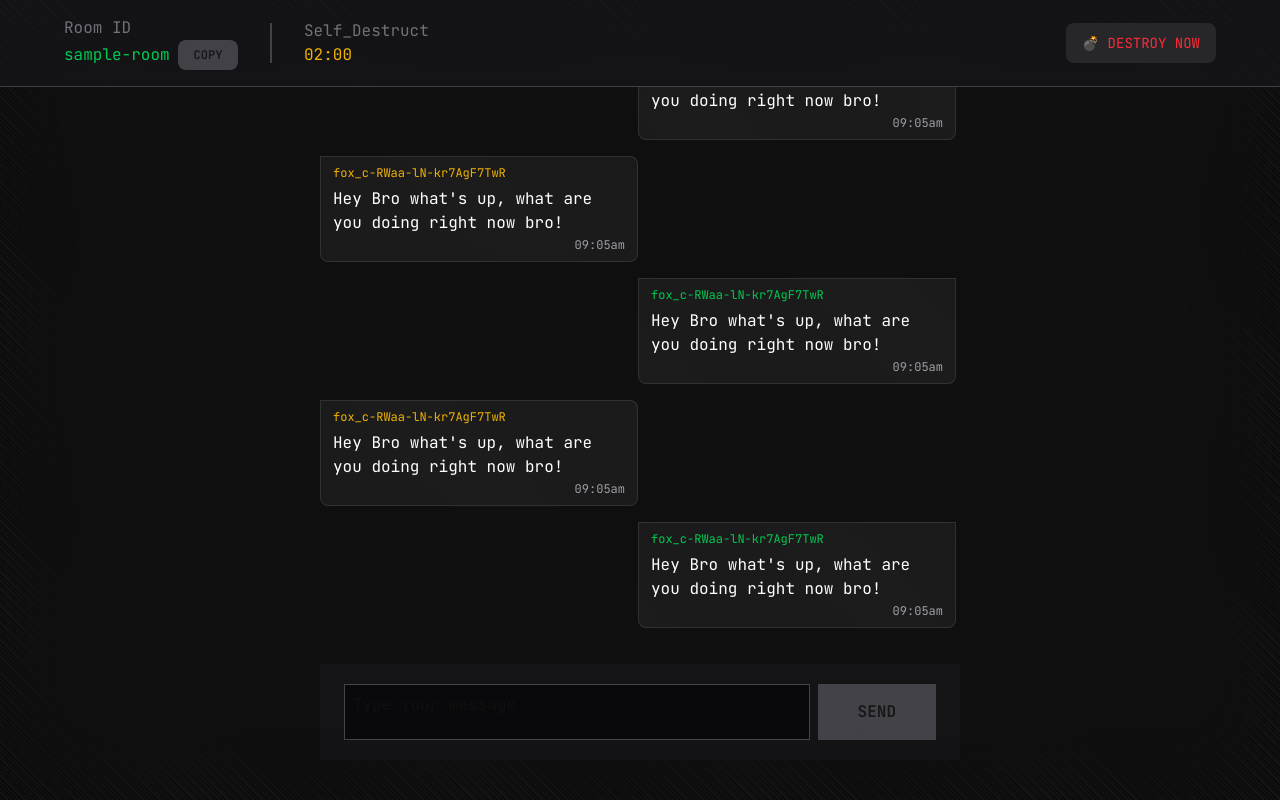
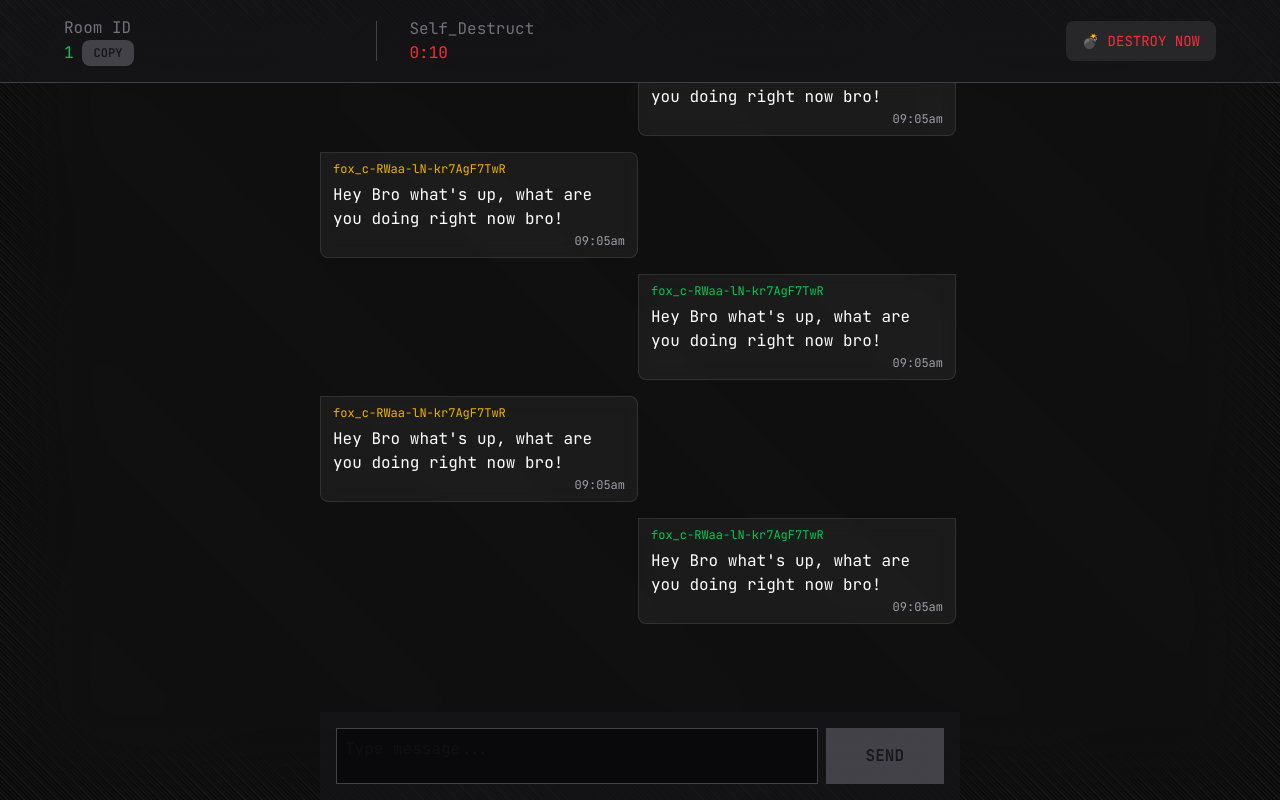
Before and after one commit to devSubham35/private-realtime-chat, a Next.js app: page /chat-room/1 in a window 1280 px wide. Built offline with nearby package versions, Linux system fonts and the light colour scheme.

Commit message:
ft: improve ui and some utility functionality

```diff
--- a/src/app/chat-room/[roomId]/page.tsx
+++ b/src/app/chat-room/[roomId]/page.tsx
@@ -1,4 +1,4 @@
-import ChatUI from "@/components/ChatUI"
+import ChatUI from "@/app/components/ChatUI"
 
 const Chatpage = () => {
     return (
--- a/src/components/ChatHeader.tsx
+++ b/src/app/components/ChatHeader.tsx
@@ -1,12 +1,15 @@
 "use client";
 
+import { formatTimeRemaining } from "@/lib/helper";
 import { useState } from "react";
 
-const ChatHeader = () => {
+const ChatHeader = ({ roomId }: { roomId: string }) => {
 
-    const [roomId] = useState<string>("sample-room");
     const [copyText, setCopyText] = useState<string>("COPY");
+    const [timeRemaining, setTimeRemaining] = useState<number | null>(10);
 
+
+    /// to copy the room link
     const handleCopy = async () => {
         try {
             await navigator.clipboard.writeText(`http://localhost:3000/chat-room/${roomId}`);
@@ -24,7 +27,7 @@ const ChatHeader = () => {
             px-4 sm:px-6 md:px-10 lg:px-16 py-4 gap-4 lg:gap-0
         ">
             {/* ROOM ID */}
-            <div>
+            <div className="lg:w-100">
                 <h4 className="text-zinc-500 text-sm sm:text-base">Room ID</h4>
                 <div className="flex items-center gap-2">
                     <h4 className="text-green-500 text-[14px] sm:text-[16px] break-all whitespace-nowrap">
@@ -32,11 +35,11 @@ const ChatHeader = () => {
                     </h4>
                     <button
                         onClick={handleCopy}
-                        className="
-                                px-3 sm:px-4 py-1.5 bg-zinc-500/50 hover:bg-zinc-500/40
-                                font-semibold cursor-pointer text-[11px] sm:text-[12px]
-                                rounded-lg active:scale-95 transition-transform
-                                "
+                        className={`
+                                px-2 sm:px-3 py-1 font-semibold cursor-pointer
+                                text-[10px] sm:text-[12px] rounded-lg active:scale-95
+                                transition-all duration-200 bg-zinc-500/50 hover:bg-zinc-500/40
+                                ${copyText === "COPIED!" ? "text-green-500" : ""}`}
                     >
                         {copyText}
                     </button>
@@ -48,8 +51,11 @@ const ChatHeader = () => {
             <div className="flex items-center justify-between w-full">
                 <div>
                     <h4 className="text-zinc-500 text-sm sm:text-base">Self_Destruct</h4>
-                    <h4 className="text-yellow-500 text-[14px] sm:text-[16px]">
-                        02:00
+                    <h4 className={`
+                    text-[14px] sm:text-[16px]
+                    ${timeRemaining !== null && Number(timeRemaining) < 60 ? "text-red-500" : "text-yellow-500"}
+                    `}>
+                        {timeRemaining ? formatTimeRemaining(timeRemaining) : "_ _:_ _"}
                     </h4>
                 </div>
 
--- a/src/components/ChatInput.tsx
+++ b/src/app/components/ChatInput.tsx
@@ -41,8 +41,8 @@ const ChatInput = ({ value, onChange, handleSend }: ChatInputProps) => {
     };
 
     return (
-        <div className="w-full absolute bottom-0 lg:bottom-10 left-0 flex items-center justify-center">
-            <div className="w-full lg:w-[90%] xl:w-1/2 h-full flex items-end gap-2 bg-zinc-900/60 px-2 lg:px-6 py-3 lg:py-5">
+        <div className="w-full absolute bottom-0 left-0 flex items-center justify-center">
+            <div className="w-full lg:w-[90%] xl:w-1/2 h-full flex items-end gap-2 bg-zinc-900/60 px-2 lg:px-4 py-3 lg:py-4">
 
                 <textarea
                     ref={inputRef}
@@ -50,7 +50,7 @@ const ChatInput = ({ value, onChange, handleSend }: ChatInputProps) => {
                     value={value}
                     onChange={onChange}
                     onKeyDown={handleKeyDown}
-                    placeholder="Type your message..."
+                    placeholder="Type message..."
                     rows={1}
                     className="w-full text-sm lg:text-base border border-zinc-600/80 py-2 px-2
                      bg-zinc-950 outline-none ring-0 focus:ring-0 resize-none
--- a/src/components/ChatUI.tsx
+++ b/src/app/components/ChatUI.tsx
@@ -4,8 +4,12 @@ import { useState } from "react";
 import ChatInput from "./ChatInput";
 import ChatHeader from "./ChatHeader";
 import ChatSection from "./ChatSection";
+import { useParams } from "next/navigation";
 
 const ChatUI = () => {
+
+    const params = useParams()
+    const roomId = params?.roomId as string
 
     const [value, setValue] = useState("");
     const [chats, setChats] = useState(Array.from({ length: 25 }, () => "Hey Bro what's up, what are you doing right now bro!"));
@@ -19,7 +23,7 @@ const ChatUI = () => {
     return (
         <div className="w-full h-screen relative z-50">
 
-            <ChatHeader />
+            <ChatHeader roomId={roomId} />
 
             <div className="w-full h-[calc(100vh-205px)] lg:h-[calc(100vh-225px)] flex justify-center items-center overflow-hidden">
                 <ChatSection chats={chats} />
--- a/src/app/layout.tsx
+++ b/src/app/layout.tsx
@@ -1,6 +1,6 @@
 import "./globals.css";
 import type { Metadata } from "next";
-import Providers from "@/components/Providers";
+import Providers from "@/app/components/Providers";
 import { JetBrains_Mono } from "next/font/google";
 
 const jetbrainsMono = JetBrains_Mono({
--- a/src/app/page.tsx
+++ b/src/app/page.tsx
@@ -1,4 +1,4 @@
-import HomePage from "../components/HomePage";
+import HomePage from "./components/HomePage";
 
 export default function Home() {
   return (
--- a/src/lib/helper.ts
+++ b/src/lib/helper.ts
@@ -21,3 +21,11 @@ export function handleGetUsername() {
     localStorage.setItem(STORAGE_KEY, username)
     return username
 }
+
+/// format remaining time
+export function formatTimeRemaining(seconds: number){
+    const mins = Math.floor(seconds/60)
+    const secs = seconds % 60
+
+    return `${mins}:${secs.toString().padStart(2, "0")}`
+}
```
Also changed, not shown: src/app/components/ChatSection.tsx (renamed from src/components/ChatSection.tsx), src/app/components/HomePage.tsx (renamed from src/components/HomePage.tsx), src/app/components/Providers.tsx (renamed from src/components/Providers.tsx).
